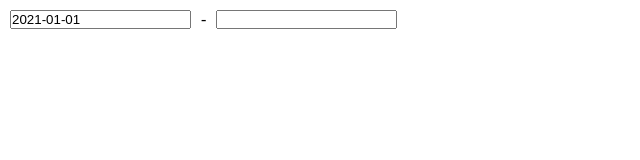
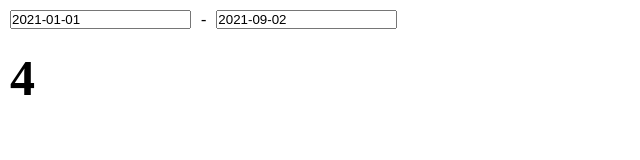
Before and after one commit to xsh627/hello-word, a plain HTML site: page pages/tools/yearHols.html in a window 1280 px wide. Shown: the whole page, without its empty margins (0-640 px from the left). Drawn offline with nearby package versions, Linux system fonts and the light colour scheme.

Commit message:
[gh-pages]-yearHols.html update

```diff
--- a/pages/tools/yearHols.html
+++ b/pages/tools/yearHols.html
@@ -29,31 +29,36 @@
 <div class="wrap">
 	<div class="date-bar">
 		<div class="date-item">
-			<input type="text" class="date-input">
+			<input type="text" class="date-input date-start">
 		</div>
 		<div class="date-line">-</div>
 		<div class="date-item">
-			<input type="text" class="date-input">
+			<input type="text" class="date-input date-end">
 		</div>
 	</div>
 	<div class="result"></div>
 </div>
 <script>
 $(function () {
-	$('.date-input').flatpickr()
+	$('.date-input').flatpickr({
+		defaultDate: "today"
+	})
 	$('.date-input').eq(0).val('2021-01-01')
 	$('.date-input').on('change', function (e) {
 		calResult()
 	})
+	calResult()
 })
 function calResult () {
 	var dateStart = $('.date-input').eq(0).val()
 	var dateEnd = $('.date-input').eq(1).val()
-	var ts = new Date(dateEnd) - new Date(dateStart)
-	var yd = 7
-	var result = ts * yd / (1000*60*60*24*365)
-	result = Math.floor(result)
-	$('.result').html(result)
+	if (dateStart && dateEnd) {
+		var ts = new Date(dateEnd) - new Date(dateStart)
+		var yd = 7
+		var result = ts * yd / (1000*60*60*24*365)
+		result = Math.floor(result)
+		$('.result').html(result)
+	}
 }
 </script>
 </body>
```
